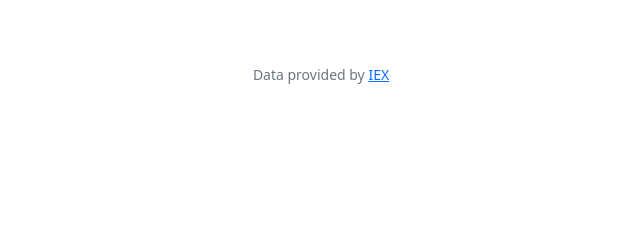
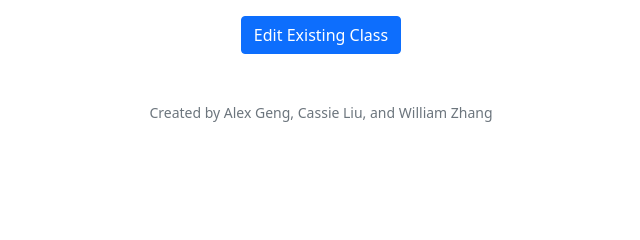
Before and after one commit to WilliamHYZhang/PGuide, a Flask app: page / in a window 1280 px wide. Shown: the part 203-443 px from the top of the page, without its empty margins (319-959 px from the left). Run offline with Flask 2, Linux system fonts and the light colour scheme; some libraries are stand-ins or nearby versions.

Commit message:
feat:update html code

```diff
--- a/templates/admin.html
+++ b/templates/admin.html
@@ -12,6 +12,7 @@
                 <tr>
                     <th class="text-start">Code</th>
                     <th class="text-start">Name</th>
+                    <th class="text-start"></th>
                 </tr>
             </thead>
            <tbody>
@@ -19,9 +20,11 @@
                     <tr>
                         <td class="text-start">{{ class["code"] }}</td>
                         <td class="text-start">{{ class["name"] }}</td>
+                        <td class="text-start"><button class="btn btn-primary" type="submit">Edit</button></td>
                     </tr>
             {% endfor %}
             </tbody>
         </table>
+        <button class="btn btn-primary" type="submit">Edit Existing Class</button>
     </form>
 {% endblock %}
--- a/templates/layout.html
+++ b/templates/layout.html
@@ -56,7 +56,7 @@
         </main>
 
         <footer class="mb-5 small text-center text-muted">
-            Data provided by <a href="https://iexcloud.io/">IEX</a>
+            Created by Alex Geng, Cassie Liu, and William Zhang
         </footer>
 
     </body>
```
